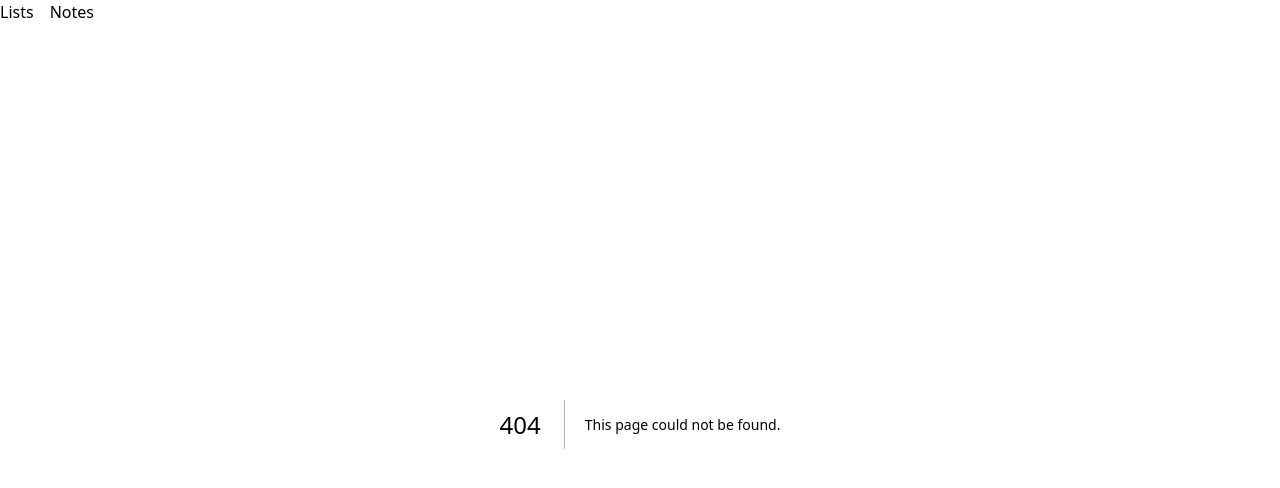
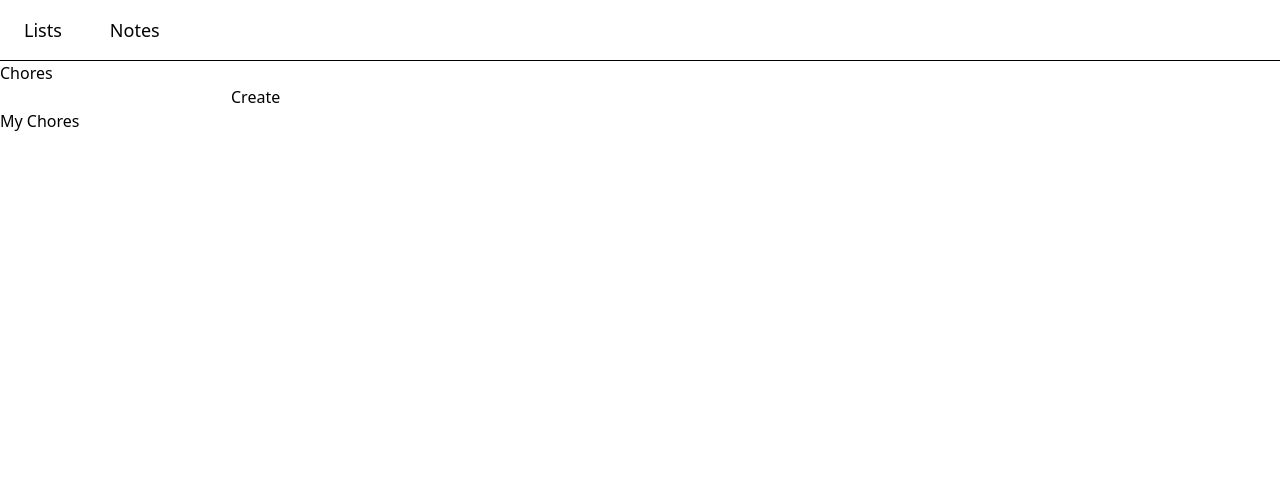
Before and after one commit to noel-vega/myplan, a Next.js app: page /lists/chores in a window 1280 px wide. Before the commit this address had no page. Shown: the top 488 px of the page. Built offline with nearby package versions, Linux system fonts and the light colour scheme.

Commit message:
create grocery list

```diff
--- a/src/app/layout.tsx
+++ b/src/app/layout.tsx
@@ -29,13 +29,9 @@ export default function RootLayout({
         className={`${geistSans.variable} ${geistMono.variable} antialiased`}
       >
         <nav>
-          <ul className="flex gap-4">
-            <li>
-              <Link href="/lists">Lists</Link>
-            </li>
-            <li>
-              <Link href="/notes">Notes</Link>
-            </li>
+          <ul className="flex text-lg border-b">
+            <NavLink name="Lists" href="/lists" />
+            <NavLink name="Notes" href="/notes" />
           </ul>
         </nav>
         {children}
@@ -43,3 +39,13 @@ export default function RootLayout({
     </html>
   );
 }
+
+function NavLink({ name, href }: { name: string; href: string }) {
+  return (
+    <li>
+      <Link href={href} className="py-4 px-6 block">
+        {name}
+      </Link>
+    </li>
+  );
+}
--- /dev/null
+++ b/src/app/lists/chores/page.tsx
@@ -0,0 +1,49 @@
+"use client";
+import { useState } from "react";
+
+type ChoreList = {
+  id: string;
+  name: string;
+  items: ChoreListItem[];
+};
+
+type ChoreListItem = {
+  id: string;
+  name: string;
+};
+
+export default function Chores() {
+  const [lists, setLists] = useState<ChoreList[]>([]);
+  const [listName, setListName] = useState("");
+  const handleCreateShoppingList = (e: React.FormEvent) => {
+    e.preventDefault();
+    const name = listName.trim();
+    if (!name) return;
+    const newList: ChoreList = {
+      id: crypto.randomUUID(),
+      name,
+      items: [],
+    };
+  };
+  return (
+    <div>
+      <h1>Chores</h1>
+
+      <form onSubmit={handleCreateShoppingList}>
+        <input
+          value={listName}
+          onInput={(e) => setListName(e.currentTarget.value)}
+        />
+        <button>Create</button>
+      </form>
+      <section>
+        <h2>My Chores</h2>
+        <ul>
+          {lists.map((list) => (
+            <li>{list.name}</li>
+          ))}
+        </ul>
+      </section>
+    </div>
+  );
+}
--- /dev/null
+++ b/src/app/lists/groceries/create-grocery-list/page.tsx
@@ -0,0 +1,29 @@
+import { ArrowLeftIcon } from "lucide-react";
+import Link from "next/link";
+
+export default function CreateGroceryList() {
+  return (
+    <div className="px-4">
+      <Link href="/lists/groceries" className="flex items-center gap-1 py-2">
+        <ArrowLeftIcon size={16} /> Back
+      </Link>
+      <h1 className="text-2xl font-semibold mb-4">Create Grocery List</h1>
+      <form className="space-y-2">
+        <div className="flex flex-col gap-2">
+          <label htmlFor="list-name">List Name</label>
+          <input
+            type="text"
+            placeholder="List Name"
+            className="border rounded-lg p-2"
+          />
+        </div>
+        <button
+          type="submit"
+          className="p-2 rounded-lg bg-gray-100  px-4 w-full font-semibold"
+        >
+          Create
+        </button>
+      </form>
+    </div>
+  );
+}
--- /dev/null
+++ b/src/app/lists/groceries/page.tsx
@@ -0,0 +1,59 @@
+"use client";
+import { ArrowLeftIcon, PlusIcon } from "lucide-react";
+import Link from "next/link";
+import { useState } from "react";
+
+type GroceryList = {
+  id: string;
+  name: string;
+  items: GroceryListItem[];
+};
+
+type GroceryListItem = {
+  id: string;
+  name: string;
+  quantity: number;
+};
+
+export default function FoodShoppingLists() {
+  const [lists, setLists] = useState<GroceryList[]>([]);
+  const [listName, setListName] = useState("");
+  const handleCreateShoppingList = (e: React.FormEvent) => {
+    e.preventDefault();
+    const name = listName.trim();
+    if (!name) return;
+    const newList: GroceryList = {
+      id: crypto.randomUUID(),
+      name,
+      items: [],
+    };
+  };
+  return (
+    <div className="px-4">
+      <div className="">
+        <Link href="/lists" className="flex items-center gap-1 py-2">
+          <ArrowLeftIcon size={16} /> Back
+        </Link>
+        <h1 className="text-2xl font-semibold">Grocery Lists</h1>
+      </div>
+
+      <section className="py-4">
+        <Link
+          href="/lists/groceries/create-grocery-list"
+          className="border rounded-lg p-2 w-full flex justify-center items-center gap-4 text-lg"
+        >
+          {" "}
+          <PlusIcon size={16} /> Create
+        </Link>
+      </section>
+
+      <section>
+        <ul>
+          {lists.map((list) => (
+            <li>{list.name}</li>
+          ))}
+        </ul>
+      </section>
+    </div>
+  );
+}
--- a/src/app/lists/page.tsx
+++ b/src/app/lists/page.tsx
@@ -1,3 +1,30 @@
+import Link from "next/link";
+
 export default function Lists() {
-  return <div>Lists</div>;
+  return (
+    <section className="p-4">
+      <h1 className="font-semibold text-2xl mb-4">Lists</h1>
+
+      <CategoryList />
+    </section>
+  );
 }
+
+function CategoryList() {
+  return (
+    <ul className="space-y-4">
+      <CategoryListItem name="Groceries" href="/lists/groceries" />
+      <CategoryListItem name="Chores" href="/lists/chores" />
+    </ul>
+  );
+}
+
+function CategoryListItem({ name, href }: { name: string; href: string }) {
+  return (
+    <li>
+      <Link href={href} className="p-4 rounded-lg border block">
+        {name}
+      </Link>
+    </li>
+  );
+}
```
Also changed, not shown: package.json (+7 -6 lines), 1 other file (tests, documents, lock files or other folders).
